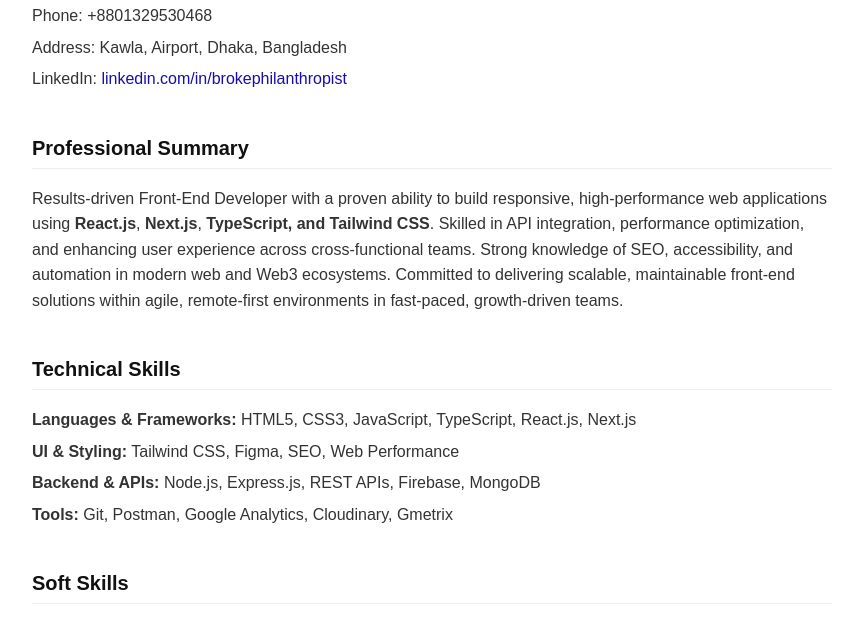
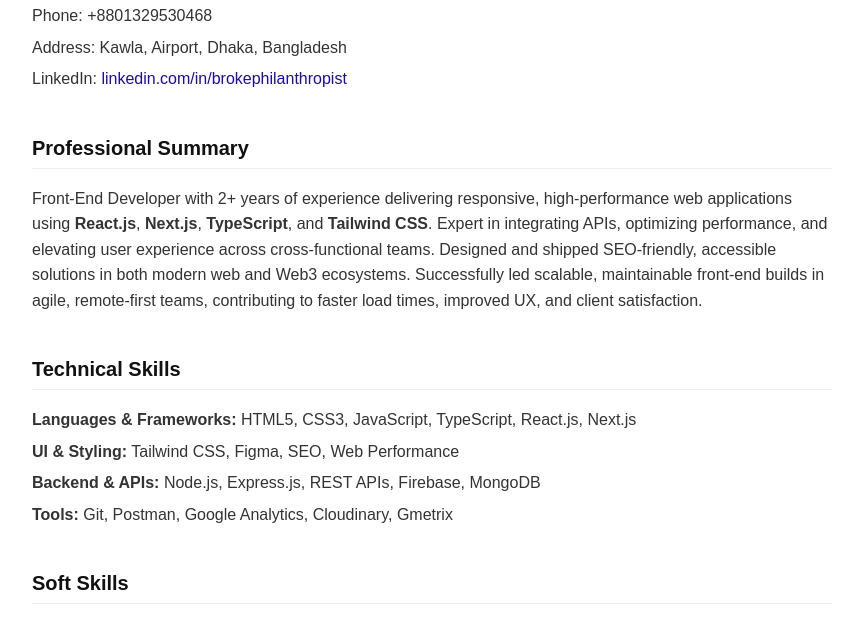
Before and after one commit to sajidhossain8272/Sajid-Hossain-Resume, a plain HTML site: page index.html in a window 1280 px wide. Shown: the part 138-756 px from the top of the page, without its empty margins (208-1071 px from the left). Drawn offline with Linux system fonts and the light colour scheme.

Commit message:
updated professional summary

```diff
--- a/index.html
+++ b/index.html
@@ -148,13 +148,11 @@
     <div class="section">
       <h2>Professional Summary</h2>
       <p>
-        Results-driven Front-End Developer with a proven ability to build responsive, high-performance
-        web applications using <strong>React.js</strong>, <strong>Next.js</strong>, <strong>TypeScript, and Tailwind CSS</strong>. Skilled in API
-        integration, performance optimization, and enhancing user experience across cross-functional
-        teams. Strong knowledge of SEO, accessibility, and automation in modern web and Web3
-        ecosystems. Committed to delivering scalable, maintainable front-end solutions within agile,
-        remote-first environments in fast-paced, growth-driven teams.
-
+        Front-End Developer with 2+ years of experience delivering responsive, high-performance web applications using
+        <strong>React.js</strong>, <strong>Next.js</strong>, <strong>TypeScript</strong>, and <strong>Tailwind CSS</strong>. Expert in integrating APIs, optimizing performance, and
+        elevating user experience across cross-functional teams. Designed and shipped SEO-friendly, accessible solutions
+        in both modern web and Web3 ecosystems. Successfully led scalable, maintainable front-end builds in agile,
+        remote-first teams, contributing to faster load times, improved UX, and client satisfaction.
       </p>
     </div>
 
@@ -198,7 +196,7 @@
           Built scalable, responsive interfaces using React.js, Next.js, and Tailwind CSS
         </li>
         <li>
-          Integrated <strong>MongoDB</strong> and <strong>REST APIs</strong>  for dynamic content management
+          Integrated <strong>MongoDB</strong> and <strong>REST APIs</strong> for dynamic content management
         </li>
         <li>
           Applied SEO best practices and Google Analytics for performance
@@ -220,7 +218,8 @@
           Documented bugs, created test cases, and collaborated closely with developers to
           streamline issue resolution
         </li>
-        <li>Authored standard operating procedures (<strong>SOPs</strong>) and version <strong>documentation</strong> to support
+        <li>Authored standard operating procedures (<strong>SOPs</strong>) and version <strong>documentation</strong> to
+          support
           internal workflows on the SaaS platform</li>
         <li> Analyzed performance using Gmetrix and Google Analytics</li>
       </ul>
```
